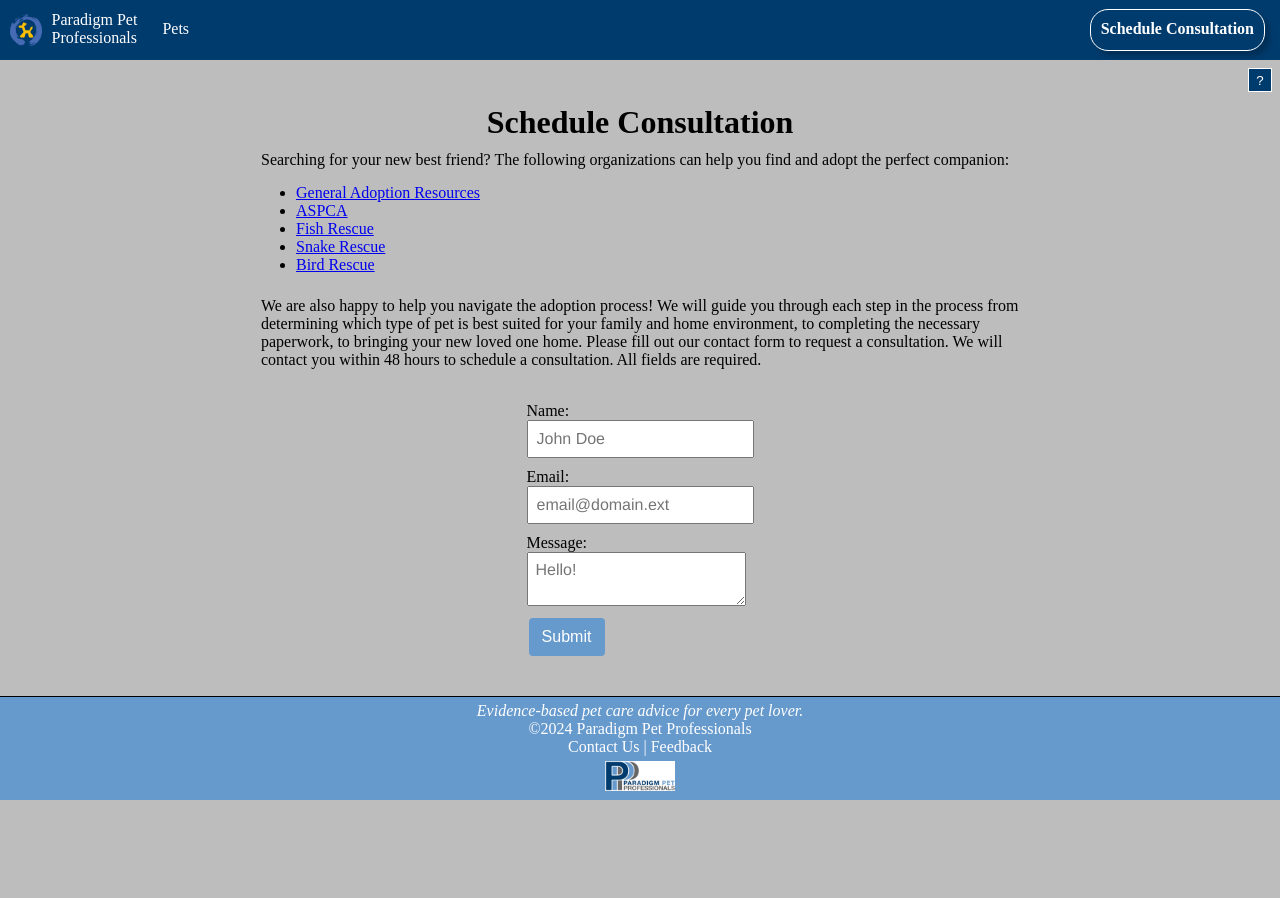
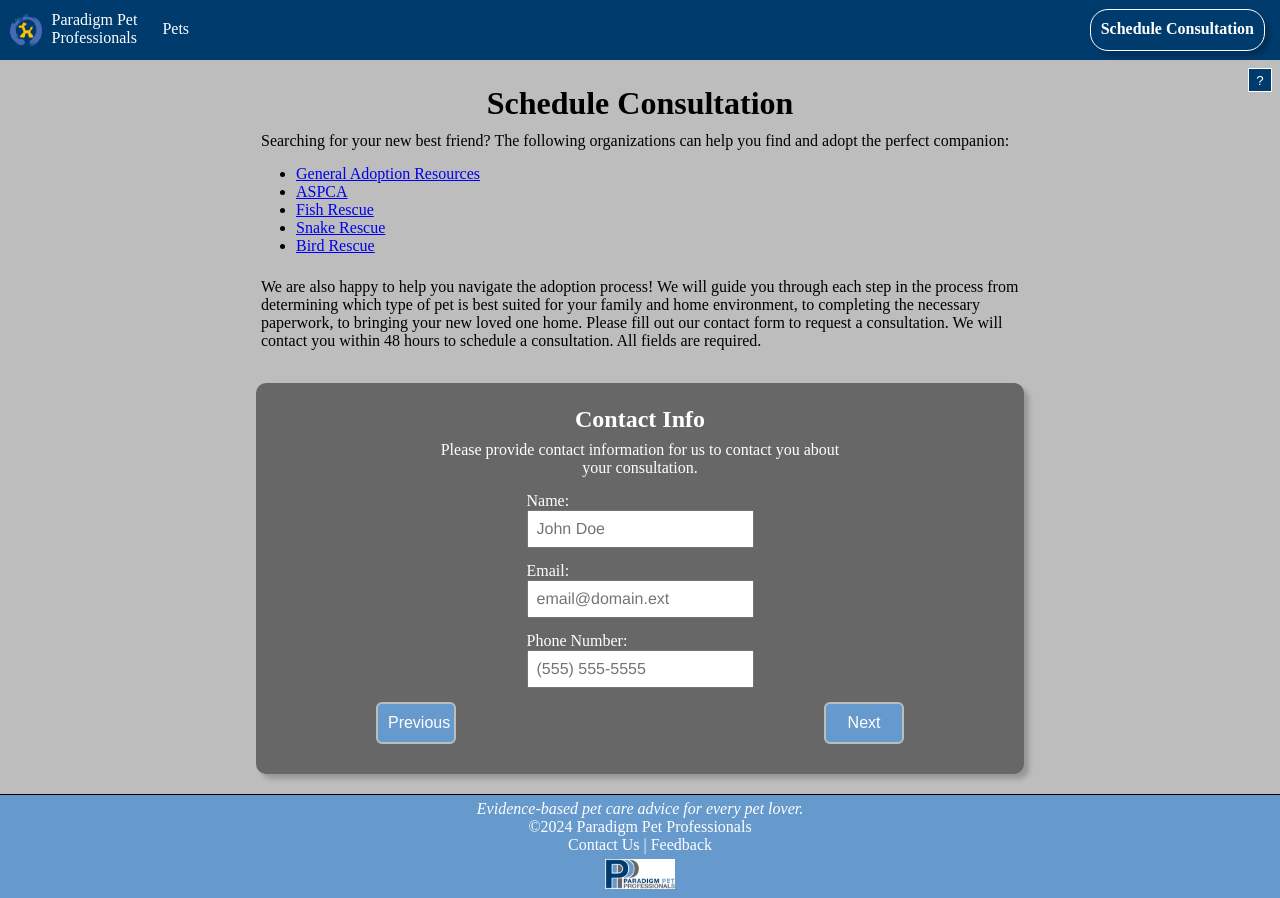
Before and after one commit to SylvanSerenity/PPP-Prototype, a SvelteKit app: page /schedule-consultation in a window 1280 px wide. Before the commit the page ends 800 px from the top, so only its background shows below. Built offline with nearby package versions, Linux system fonts and the light colour scheme.

Commit message:
Added consultation schedule form

```diff
--- a/src/routes/schedule-consultation/ConsultForm.svelte
+++ b/src/routes/schedule-consultation/ConsultForm.svelte
@@ -1,15 +1,46 @@
 <script lang="ts">
-	let name = '';
-	let email = '';
-	let message = '';
+	import { error } from "@sveltejs/kit";
+
+	// Errors
 	let errors = {
 		name: '',
 		email: '',
 		phone: '',
-		message: ''
+		pet: '',
+		date: ''
+	};;
+	const emailPattern = /^[a-z0-9\.]+@[a-z0-9]+\.[a-z]+$/;
+	const phonePattern = /^[0-9\-\+\(\)\s]+$/;
+
+	// Pages
+	let page = 0;
+	const pages = ['contact', 'pets', 'schedule', 'comments'];
+
+	function validatePage() {
+		switch (pages[page]) {
+			case 'contact': {
+				return validateContact();
 			}
-	const emailPattern = /^[a-z0-9\.]+@[a-z0-9]+\.[a-z]+$/;
+			case 'pets': {
+				return validatePets();
+			}
+			case 'schedule': {
+				return validateSchedule();
+			}
+			default: return true;
+		}
+	}
+	function nextPage() {
+		if (validatePage()) page = (page + 1) % pages.length;
+	}
+	function previousPage() {
+		if (page !== 0 || validateForm()) page = (pages.length + (page - 1)) % pages.length
+	}
 
+	// Contact page
+	let name = '';
+	let email = '';
+	let phone = '';
 	function validateName() {
 		errors.name = '';
 
@@ -17,7 +48,6 @@
 			errors.name = '* Name is required.';
 		}
 	}
-
 	function validateEmail() {
 		errors.email = '';
 
@@ -27,29 +57,82 @@
 			errors.email = '* Email must be valid.';
 		}
 	}
+	function validatePhone() {
+		errors.phone = '';
 
-	function validateMessage() {
-		errors.message = '';
-
-		if (message.trim() === '') {
-			errors.message = '* Message is required.';
+		if (phone.trim() === '') {
+			errors.phone = '* Phone number is required.';
+		} else if (!phonePattern.test(phone)) {
+			errors.phone = '* Phone number must be valid.';
 		}
 	}
-
-	function validateForm() {
+	function validateContact() {
 		validateName();
 		validateEmail();
-		validateMessage();
+		validatePhone();
+		return !(errors.name || errors.email || errors.phone);
 	}
 
+	// Pets page
+	let petSpecies = '';
+	let petName = '';
+	let petAge = 0;
+	let pets: {
+		petSpecies: string,
+		petName: string,
+		petAge: number
+	}[] = [];
+	function savePet() {
+		if (petSpecies.trim() && petName.trim() && petAge >= 0) {
+			pets = [...pets, ({ petSpecies, petName, petAge })];
+
+			// Reset fields after submitting
+			petSpecies = '';
+			petName = '';
+			petAge = 0;
+		} else {
+			errors.pet = 'All pet information is required.';
+		}
+	}
+	function validatePets() {
+		errors.pet = '';
+
+		if (petSpecies.trim() || petName.trim() || petAge > 0) {
+			errors.pet = 'Please save or remove pet information.';
+			return false;
+		}
+		return true;
+	}
+
+	// Schedule page
+	let date = '';
+	function validateSchedule() {
+		errors.date = '';
+
+		if (!date) {
+			errors.date = 'Date is required.';
+			return false;
+		} else if (new Date() > new Date(date)) {
+			errors.date = "Date must be in the future."
+			return false;
+		}
+		return true;
+	}
+
+	// Submit page
+	let comments = '';
+	function validateForm() {
+		return validateContact() && validatePets() && validateSchedule();
+	}
 	function handleSubmit(event: SubmitEvent) {
-		validateForm();
-		if (!errors.name && !errors.email && !errors.message) {
+		if (validateForm()) {
 			const formData = new CustomEvent('submit', {
 			detail: {
 				name,
 				email,
-				message
+				phone,
+				pets,
+				comments
 			}
 			});
 			dispatchEvent(formData);
@@ -57,8 +140,11 @@
 			// Reset fields after submitting
 			name = '';
 			email = '';
-			message = '';
-			alert('Sent!');
+			phone = '';
+			pets = [];
+			date = '';
+			comments = '';
+			alert('Scheduled Consultation!');
 		}
 		event.preventDefault();
 	};
@@ -66,11 +152,16 @@
 
 <style>
 	.form-container {
-		width: 100%;
+		padding: 20px;
 
 		display: flex;
 		align-items: center;
 		justify-content: center;
+
+		background-color: #676767;
+		border-radius: 10px;
+		box-shadow: 5px 5px 5px 0px rgba(0, 0, 0, 0.2);
+		color: white;
 	}
 
 	form {
@@ -78,6 +169,7 @@
 
 		display: flex;
 		flex-direction: column;
+		align-items: center;
 	}
 
 	label {
@@ -100,6 +192,7 @@
 
 	button {
 		padding: 10px;
+		margin-bottom: 10px;
 		width: 80px;
 		font-size: 1em;
 
@@ -113,16 +206,41 @@
 	button:hover {
 		transform: scale(1.05);
 	}
+	.page-selector {
+		width: 100%;
+		display: flex;
+		justify-content: space-between;
+	}
 
 	.error {
 		text-align: right;
+		padding: 2px;
 
 		color: red;
+	}
+
+	li {
+		padding: 5px;
+	}
+	h2 {
+		text-align: center;
+	}
+	p {
+		text-align: center;
+	}
+	.header {
+		align-self: center;
+		width: 80%;
 	}
 </style>
 
 <div class="form-container">
 	<form onsubmit={handleSubmit}>
+		{#if page === 0}
+			<div class="header">
+				<h2>Contact Info</h2>
+				<p>Please provide contact information for us to contact you about your consultation.</p>
+			</div>
 			<label>
 				Name:
 				<input type="text" placeholder="John Doe" bind:value={name}  oninput={validateName} required />
@@ -134,10 +252,61 @@
 				<span class="error">{errors.email}</span>
 			</label>
 			<label>
-			Message:
-			<textarea placeholder="Hello!" bind:value={message} oninput={validateMessage} required></textarea>
-			<span class="error">{errors.message}</span>
+				Phone Number:
+				<input type="tel" placeholder="(555) 555-5555" bind:value={phone} oninput={validatePhone} required />
+				<span class="error">{errors.phone}</span>
 			</label>
+		{:else if page === 1}
+			<div class="header">
+				<h2>Pet Info</h2>
+				<p>If you have any pets that are the topic of the consultation, please provide their information below.</p>
+			</div>
+			<label>
+				Species:
+				<input type="text" placeholder="Dog" bind:value={petSpecies} required />
+			</label>
+			<label>
+				Name:
+				<input type="text" placeholder="Spot" bind:value={petName} required />
+			</label>
+			<label>
+				Age:
+				<input type="number" placeholder="3" bind:value={petAge} required />
+			</label>
+			<span class="error">{errors.pet}</span>
+			<button type="button" onclick={savePet}>Save</button>
+			<ul>
+				{#each pets as pet}
+					<li>{pet.petAge}-year-old {pet.petName} the {pet.petSpecies}</li>
+				{/each}
+			</ul>
+		{:else if page === 2}
+			<div class="header">
+				<h2>Consultation Date</h2>
+				<p>Please schedule a date for the consultation. We will contact you with available times on your requested date.</p>
+			</div>
+			<label>
+				Date:
+				<input type="date" bind:value={date}  oninput={validateSchedule} required />
+				<span class="error">{errors.date}</span>
+			</label>
+		{:else if page === 3}
+			<div class="header">
+				<h2>Additional Comments</h2>
+				<p>Feel free to leave any more information for your Pexpert!</p>
+			</div>
+			<label>
+				Comments:
+				<textarea placeholder="Hello!" bind:value={comments}></textarea>
+			</label>
+		{/if}
+		<div class="page-selector">
+			<button type="button" onclick={previousPage}>Previous</button>
+			{#if page !== (pages.length - 1)}
+				<button type="button" onclick={nextPage}>Next</button>
+			{:else}
 				<button type="submit">Submit</button>
+			{/if}
+		</div>
 	</form>
 </div>
```
Also changed, not shown: src/routes/contact/ContactForm.svelte (+21 -10 lines). Lines whose indentation alone changed are shown as unchanged.
